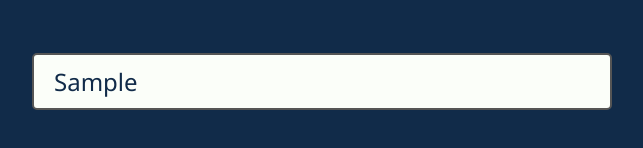
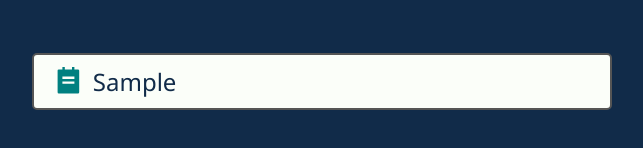
Before and after one commit to MIZIEV/ToDo-app_Frontend, a React (Create React App) app: page / in a window 1280 px wide. Both pictures are taken after typing "Sample" into the empty fields and a click on the button "Submit". Shown: the part 164-312 px from the top of the page, without its empty margins (318-961 px from the left). Built offline with nearby package versions, Linux system fonts and the light colour scheme.

Commit message:
added icon for todo

```diff
--- a/package.json
+++ b/package.json
@@ -8,6 +8,7 @@
     "@testing-library/user-event": "^13.5.0",
     "react": "^18.2.0",
     "react-dom": "^18.2.0",
+    "react-icons": "^4.7.1",
     "react-scripts": "5.0.1",
     "web-vitals": "^2.1.4"
   },
--- a/src/components/Todos/Todo.js
+++ b/src/components/Todos/Todo.js
@@ -1,3 +1,4 @@
+import { RiTodoFill } from 'react-icons/ri'
 import styles from './Todo.module.css';
 
 function Todo(props) {
@@ -5,6 +6,7 @@
 
     return (
         <div className={styles.todo} onDoubleClick={() => { deleteTodo(index) }}>
+            <RiTodoFill className={styles.todoIcon} />
             <div classsName={styles.todoText}>{todo}</div>
         </div>
     )
--- a/src/components/Todos/Todo.module.css
+++ b/src/components/Todos/Todo.module.css
@@ -14,3 +14,9 @@
     width: 100%;
     text-align: center;
 }
+
+.todoIcon {
+    font-size: 1.8rem;
+    margin-right: 10px;
+    color: teal;
+}
```
Also changed, not shown: 1 other file (tests, documents, lock files or other folders).
